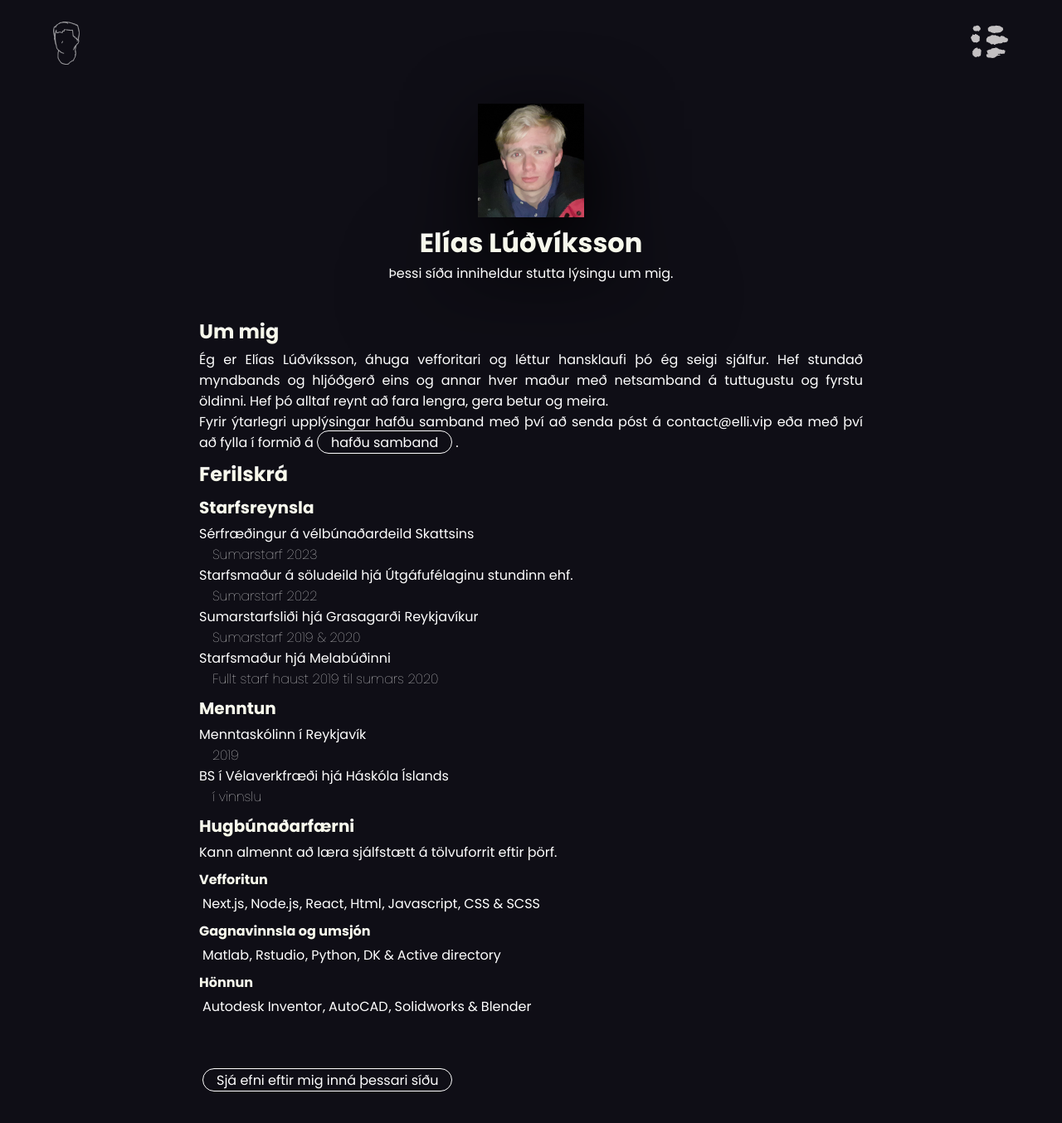
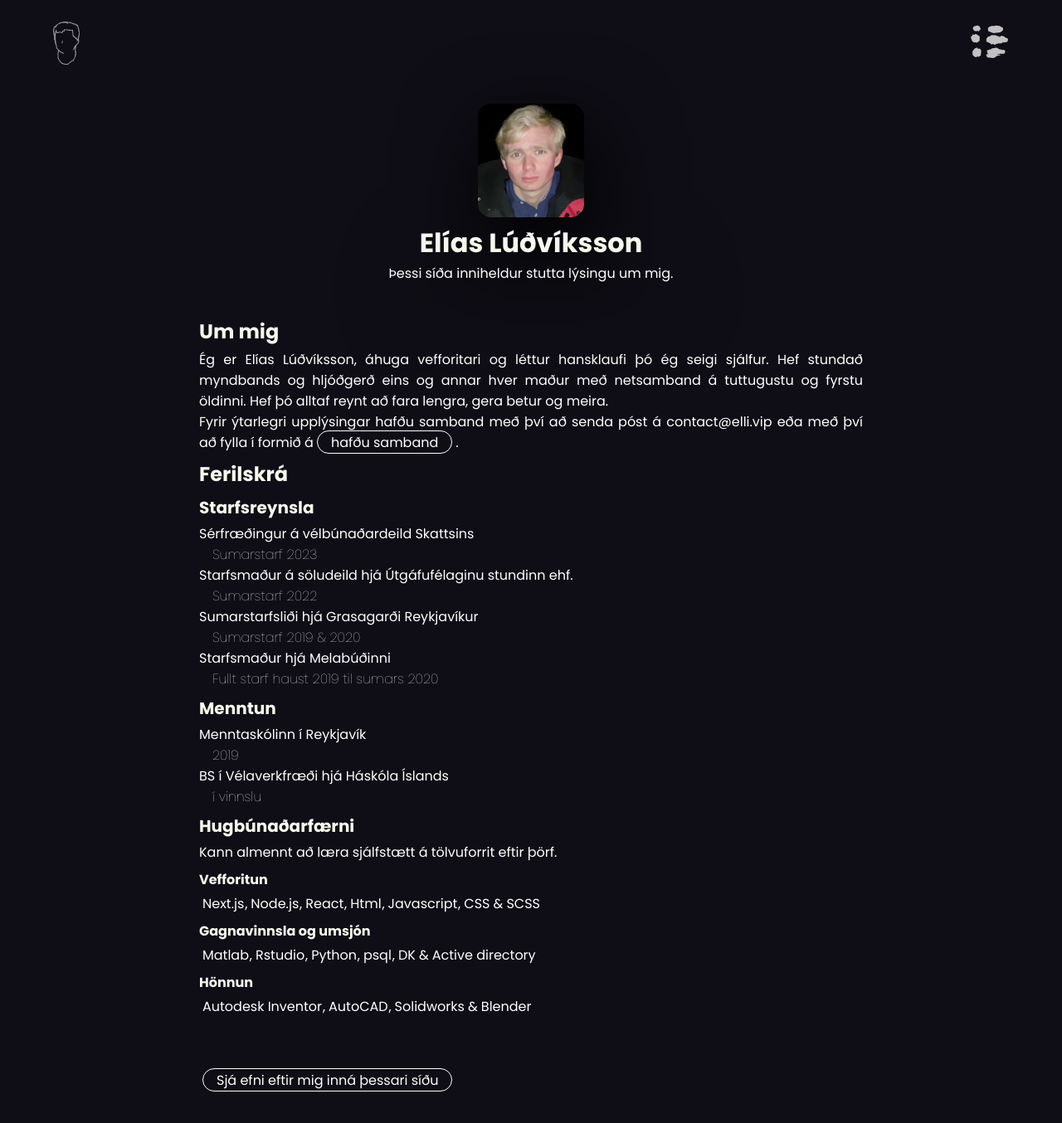
Before and after one commit to Skatturinn/vip, a Next.js app: page /elias-ludviksson in a window 1280 px wide. Shown: the top 1354 px of the page at 83% size. Built offline with nearby package versions, Linux system fonts and the light colour scheme.

Commit message:
breyta um mig

```diff
--- a/src/app/elias-ludviksson/elias.module.scss
+++ b/src/app/elias-ludviksson/elias.module.scss
@@ -2,6 +2,7 @@
 	max-width: 128px;
 	object-fit: scale-down;
 	height: fit-content;
+	border-radius: 1em;
 }
 
 .heading {
--- a/src/app/elias-ludviksson/page.tsx
+++ b/src/app/elias-ludviksson/page.tsx
@@ -8,7 +8,7 @@ export default function Page() {
 		<div className={elias.heading}>
 			<Image
 				src="/myndir/ummig.jpg"
-				alt="hér er mynd af Elíasi þegar hann var ungur og fallegur"
+				alt="Elías Lúðvíksonn andlitsmynd"
 				width="1425" height="1522"
 				className={elias.profile}
 			/>
@@ -58,6 +58,7 @@ export default function Page() {
 				<li>Matlab</li>
 				<li>Rstudio</li>
 				<li>Python</li>
+				<li>psql</li>
 				<li>DK</li>
 				<li>Active directory</li>
 			</ul>
```
